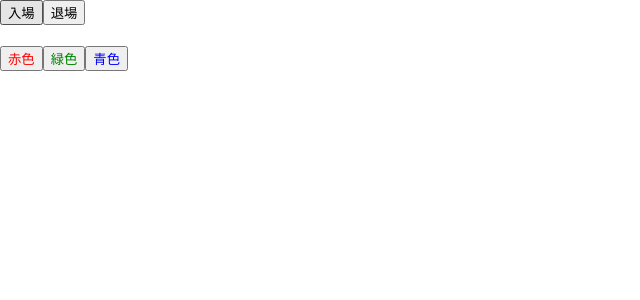
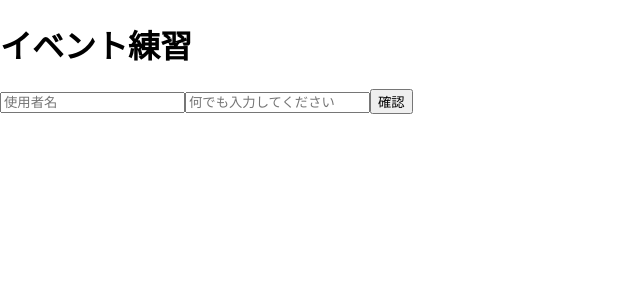
Before and after one commit to Seokhyun0079/ReactPractice, a React (Create React App) app in the folder 20200217react/: page / in a window 1280 px wide. Shown: the top 300 px of the page, without its empty margins (0-640 px from the left). Built offline with nearby package versions, Linux system fonts and the light colour scheme.

Commit message:
useState, form

```diff
--- a/20200217react/src/App.js
+++ b/20200217react/src/App.js
@@ -1,9 +1,9 @@
 import React from 'react';
 import './App.css';
-import Say from './Say';
+import EvnetPractice from './EventPractice';
 
 const App = () => {
-  return <Say/>;
+  return <EvnetPractice/>;
 }
 
 export default App;
--- /dev/null
+++ b/20200217react/src/EventPractice.js
@@ -0,0 +1,137 @@
+// import React, {Component} from 'react';
+import React, {useState} from 'react';
+
+// class EvnetPractice extends Component{
+//     state = {
+//         username : '',
+//         message : ''
+//     }
+
+//     constructor(props){
+//         super(props);
+//         this.handleChange = this.handleChange.bind(this);
+//         this.handleClick = this.handleClick.bind(this);
+//     }
+    // handleChange(e){
+    //     this.setState({
+    //         message : e.target.value
+    //     });
+    // }
+
+    // handleClick(){
+    //     alert(this.state.message);
+    //     this.setState({
+    //         message : ''
+    //     });
+    // }
+
+//     handleChange = (e) =>{
+//         this.setState({
+//             [e.target.name] : e.target.value
+//         });
+//     }
+
+//     handleClick = () => {
+//         alert(this.state.username + " : " + this.state.message);
+//         this.setState({
+//             message : '',
+//             username : ''
+//         });
+//     }
+//     handleKeyPress = (e) => {
+//         if(e.key === 'Enter'){
+//             this.handleClick();
+//         }
+//     }
+
+//     render(){
+//         return (
+//             <div>
+//                 <h1>イベント練習</h1>
+//                 <input type="text"
+//                 name="username"
+//                 placeholder="ユーザー名。"
+//                 value = { this.state.username}
+//                 onChange={
+//                    this.handleChange
+//                 }/>
+//                 <input type="text"
+//                 name="message"
+//                 placeholder="何でも入力してください。"
+//                 value = { this.state.message}
+//                 onChange={
+//                    this.handleChange
+//                 }
+//                 onKeyPress = {
+//                     this.handleKeyPress
+//                 }
+//                 />
+//                 <button onClick={
+//                     this.handleClick
+//                 }>確認</button>
+//             </div>
+//         )
+//     }
+// }
+
+const EventPractice = () => {
+    const [form, setForm] = useState({
+        username : '',
+        message : ''
+    });
+
+    const {username, message} = form;
+
+    const onChange = e =>{
+        const nextForm = {
+            ...form,
+            [e.target.name] : e.target.value
+        };
+        setForm(nextForm);
+    }
+
+    // const [username, setUsername] = useState('');
+    // const [message, setMessage] = useState('');
+    // const onChangeUsername = e => setUsername(e.target.value);
+    // const onChangeMessage = e=> setMessage(e.target.value);
+
+    const onClick = () => {
+        alert(username + ' : '+ message);
+        setForm({
+            username : '',
+            message : ''
+        });
+        // setUsername('');
+        // setMessage('');
+    };
+
+    const onKeyPress = e => {
+        if(e.key === 'Enter'){
+            onClick();
+        }
+    }
+
+    return (<div>
+        <h1>イベント練習</h1>
+        <input
+        type="text"
+        name="username"
+        placeholder="使用者名"
+        value={username}
+        // onChange={onChangeUsername}
+        onChange = {onChange}
+        />
+        <input
+        type ="text"
+        name="message"
+        placeholder="何でも入力してください"
+        value={message}
+        // onChange={onChangeMessage}
+        onChange = {onChange}
+        onKeyPress={onKeyPress}
+        />
+        <button onClick={onClick}>確認</button>
+    </div>);
+}
+
+export default EventPractice;
```
Also changed, not shown: 20200217react/src/ValidationSample.css (added), 20200217react/src/ValidationSample.js (added).
